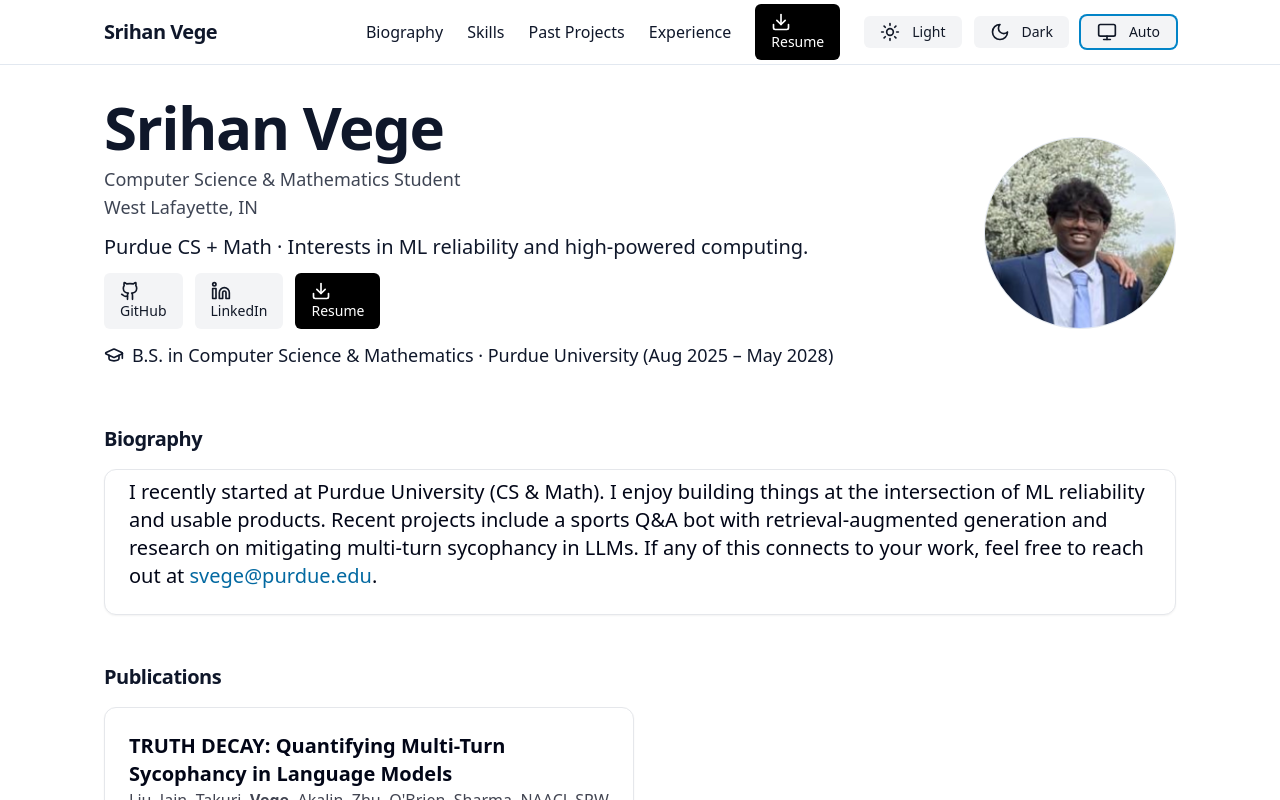
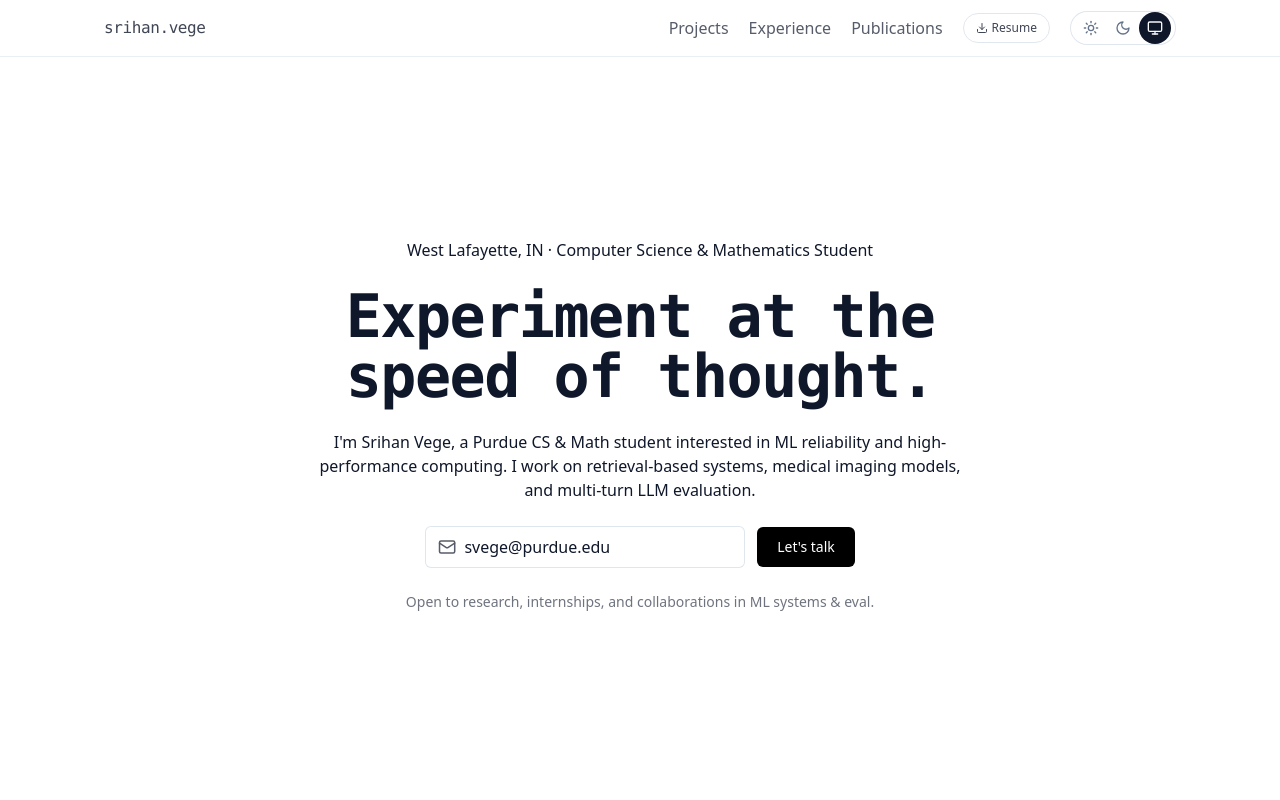
Before and after one commit to srihanvege/srihan-vege-website3, a React (Vite) app: page / in a window 1280 px wide. Shown: the top 800 px of the page. Built offline with nearby package versions, Linux system fonts and the light colour scheme; the HTML template or start-up script is replaced by a standard one.

Commit message:
Update App.tsx

```diff
--- a/src/App.tsx
+++ b/src/App.tsx
@@ -131,33 +131,47 @@ function ThemeToggle({
   mode: Mode;
   setMode: (m: Mode) => void;
 }) {
-  const btn = "h-8 px-3 rounded-md text-base";
+  const base =
+    "h-8 w-8 flex items-center justify-center rounded-full text-sm transition";
 
   return (
-    <div className="inline-flex items-center gap-3 text-base">
-      <Button
-        variant="secondary"
-        className={`${btn} ${mode === "light" ? "ring-2 ring-sky-600" : ""}`}
+    <div className="inline-flex items-center rounded-full border border-slate-300/60 bg-white/70 backdrop-blur px-1">
+      <button
+        type="button"
         onClick={() => setMode("light")}
+        className={`${base} ${
+          mode === "light"
+            ? "bg-slate-900 text-slate-50"
+            : "text-slate-500"
+        }`}
+        aria-label="Light mode"
       >
-        <Sun className="w-5 h-5 mr-1" /> Light
-      </Button>
-
-      <Button
-        variant="secondary"
-        className={`${btn} ${mode === "dark" ? "ring-2 ring-sky-600" : ""}`}
+        <Sun className="w-4 h-4" />
+      </button>
+      <button
+        type="button"
         onClick={() => setMode("dark")}
+        className={`${base} ${
+          mode === "dark"
+            ? "bg-slate-900 text-slate-50"
+            : "text-slate-500"
+        }`}
+        aria-label="Dark mode"
       >
-        <Moon className="w-5 h-5 mr-1" /> Dark
-      </Button>
-
-      <Button
-        variant="secondary"
-        className={`${btn} ${mode === "system" ? "ring-2 ring-sky-600" : ""}`}
+        <Moon className="w-4 h-4" />
+      </button>
+      <button
+        type="button"
         onClick={() => setMode("system")}
+        className={`${base} ${
+          mode === "system"
+            ? "bg-slate-900 text-slate-50"
+            : "text-slate-500"
+        }`}
+        aria-label="System theme"
       >
-        <Monitor className="w-5 h-5 mr-1" /> Auto
-      </Button>
+        <Monitor className="w-4 h-4" />
+      </button>
     </div>
   );
 }
@@ -233,8 +247,8 @@ export default function App() {
     : "min-h-screen bg-white text-slate-900 text-lg";
 
   const headerClass = isDark
-    ? "sticky top-0 z-50 backdrop-blur bg-slate-900/80 border-b border-slate-800"
-    : "sticky top-0 z-50 backdrop-blur bg-white/80 border-b border-slate-200";
+    ? "sticky top-0 z-50 backdrop-blur bg-slate-950/80 border-b border-slate-900/70"
+    : "sticky top-0 z-50 backdrop-blur bg-white/80 border-b border-slate-200/70";
 
   const footerTextClass = isDark ? "text-slate-400" : "text-slate-500";
 
@@ -253,29 +267,45 @@ export default function App() {
   return (
     <div className={mainClass}>
       <header className={headerClass}>
-        <nav className="max-w-6xl mx-auto px-6 sm:px-8 lg:px-10 h-16 flex items-center justify-between text-lg">
-          <a href="#home" className="font-semibold text-xl tracking-tight">
-            {INFO.name}
+        <nav className="max-w-6xl mx-auto px-6 sm:px-8 lg:px-10 h-14 flex items-center justify-between text-sm sm:text-base">
+          {/* Left: minimal mono mark */}
+          <a
+            href="#home"
+            className="font-mono tracking-tight text-sm sm:text-base opacity-80 hover:opacity-100 transition"
+          >
+            srihan.vege
           </a>
-          <div className="hidden sm:flex items-center gap-6 text-base">
-            <a href="#about" className="hover:opacity-80">
-              Biography
+
+          {/* Right: slim nav + theme + resume */}
+          <div className="hidden sm:flex items-center gap-5">
+            <a
+              href="#projects"
+              className="opacity-70 hover:opacity-100 transition"
+            >
+              Projects
             </a>
-            <a href="#skills" className="hover:opacity-80">
-              Skills
-            </a>
-            <a href="#projects" className="hover:opacity-80">
-              Past Projects
-            </a>
-            <a href="#experience" className="hover:opacity-80">
+            <a
+              href="#experience"
+              className="opacity-70 hover:opacity-100 transition"
+            >
               Experience
             </a>
+            <a
+              href="#notes"
+              className="opacity-70 hover:opacity-100 transition"
+            >
+              Publications
+            </a>
 
-            <Button asChild className="rounded-md text-base px-3 py-1.5">
-              <a href={INFO.resumeUrl} target="_blank" rel="noreferrer">
-                <Download className="w-5 h-5 mr-2" /> Resume
+            <a
+              href={INFO.resumeUrl}
+              target="_blank"
+              rel="noreferrer"
+              className="inline-flex items-center gap-1 rounded-full border border-slate-300/70 px-3 py-1.5 text-xs font-medium opacity-80 hover:opacity-100 hover:bg-slate-900 hover:text-slate-50 transition"
+            >
+              <Download className="w-3 h-3" />
+              Resume
             </a>
-            </Button>
 
             <ThemeToggle mode={mode} setMode={setMode} />
           </div>
@@ -283,72 +313,73 @@ export default function App() {
       </header>
 
       <main>
+        {}
         <section
           id="home"
-          className="max-w-6xl mx-auto px-6 sm:px-8 lg:px-10 py-8"
+          className="max-w-6xl mx-auto px-6 sm:px-8 lg:px-10 min-h-[calc(100vh-4rem)] flex items-center justify-center"
         >
-          <div className="grid md:grid-cols-[1fr,220px] gap-6 items-center">
-            <div>
+          <div className="max-w-3xl text-center space-y-6">
+            <motion.p
+              initial={{ opacity: 0, y: 6 }}
+              animate={{ opacity: 1, y: 0 }}
+              transition={{ duration: 0.3 }}
+              className="text-sm sm:text-base opacity-60"
+            >
+              {INFO.location} · {INFO.role}
+            </motion.p>
+
             <motion.h1
-                initial={{ opacity: 0, y: 8 }}
+              initial={{ opacity: 0, y: 10 }}
               animate={{ opacity: 1, y: 0 }}
-                transition={{ duration: 0.4 }}
-                className="text-5xl sm:text-6xl font-extrabold tracking-tight"
+              transition={{ duration: 0.4, delay: 0.05 }}
+              className="font-mono text-4xl sm:text-5xl lg:text-6xl font-semibold tracking-tight"
             >
-                {INFO.name}
+              Experiment at the speed of thought.
             </motion.h1>
-              <p className={`mt-2 text-2xl ${MUTED}`}>{INFO.role}</p>
-              <p className={`text-xl ${MUTED}`}>{INFO.location}</p>
-              <p className={`mt-3 max-w-3xl leading-relaxed ${PANEL_TEXT}`}>
-                {INFO.headline}
-              </p>
 
-              <div className="mt-3 flex flex-wrap gap-3">
-                <Button
-                  asChild
-                  variant="secondary"
-                  className="rounded-md text-lg px-4 py-2"
+            <motion.p
+              initial={{ opacity: 0, y: 12 }}
+              animate={{ opacity: 1, y: 0 }}
+              transition={{ duration: 0.45 }}
+              className="text-sm sm:text-base opacity-80 leading-relaxed max-w-2xl mx-auto"
             >
-                  <a href={INFO.github} target="_blank" rel="noreferrer">
-                    <Github className="w-5 h-5 mr-2" /> GitHub
-                  </a>
-                </Button>
+              I&apos;m {INFO.name}, a Purdue CS & Math student interested in ML
+              reliability and high-performance computing. I work on
+              retrieval-based systems, medical imaging models, and multi-turn
+              LLM evaluation.
+            </motion.p>
+
+            {}
+            <motion.form
+              initial={{ opacity: 0, y: 12 }}
+              animate={{ opacity: 1, y: 0 }}
+              transition={{ duration: 0.45 }}
+              onSubmit={(e) => e.preventDefault()}
+              className="mt-4 flex flex-col sm:flex-row items-center justify-center gap-3"
+            >
+              <div className="w-full sm:w-80 flex items-center gap-2 rounded-md border border-slate-300/60 px-3 py-2 bg-white/5 backdrop-blur-sm">
+                <Mail className="w-5 h-5 opacity-70" />
+                <input
+                  type="email"
+                  defaultValue={INFO.email}
+                  placeholder="you@domain.com"
+                  className="w-full bg-transparent outline-none text-base placeholder:opacity-60"
+                />
+              </div>
 
               <Button
+                type="submit"
+                className="w-full sm:w-auto rounded-md text-base px-5 py-2.5"
                 asChild
-                  variant="secondary"
-                  className="rounded-md text-lg px-4 py-2"
               >
-                  <a href={INFO.linkedin} target="_blank" rel="noreferrer">
-                    <Linkedin className="w-5 h-5 mr-2" /> LinkedIn
-                  </a>
+                <a href={`mailto:${INFO.email}`}>Let&apos;s talk</a>
               </Button>
+            </motion.form>
 
-                <Button asChild className="rounded-md text-lg px-4 py-2">
-                  <a href={INFO.resumeUrl} target="_blank" rel="noreferrer">
-                    <Download className="w-5 h-5 mr-2" /> Resume
-                  </a>
-                </Button>
-              </div>
-
-              <div className="mt-3 text-lg flex items-center gap-2">
-                <GraduationCap className="w-5 h-5" />
-                <span>
-                  B.S. in Computer Science & Mathematics · Purdue University
-                  (Aug 2025 – May 2028)
-                </span>
-              </div>
-            </div>
-
-            <div className="justify-self-center md:justify-self-end">
-              <div className="w-44 h-44 sm:w-48 sm:h-48 rounded-full overflow-hidden shadow-inner border border-slate-200">
-                <img
-                  src="/1753369044349.jpeg"
-                  alt="Srihan Vege"
-                  className="w-full h-full object-cover"
-                />
-              </div>
-            </div>
+            <p className="text-sm opacity-60">
+              Open to research, internships, and collaborations in ML systems &
+              eval.
+            </p>
           </div>
         </section>
 
@@ -402,11 +433,7 @@ export default function App() {
         <Section id="projects" title="Past Projects">
           <div className="grid sm:grid-cols-2 lg:grid-cols-3 gap-3">
             {PROJECTS.map((p, idx) => (
-              <Card
-                key={idx}
-                className={PANEL_CARD_CLASS}
-                style={cardStyle}
-              >
+              <Card key={idx} className={PANEL_CARD_CLASS} style={cardStyle}>
                 <CardHeader className="pb-2">
                   <CardTitle
                     className={`flex items-start justify-between gap-2 ${PANEL_TEXT}`}
@@ -446,11 +473,7 @@ export default function App() {
         <Section id="experience" title="Experience">
           <div className="space-y-2">
             {EXPERIENCE.map((e, idx) => (
-              <Card
-                key={idx}
-                className={PANEL_CARD_CLASS}
-                style={cardStyle}
-              >
+              <Card key={idx} className={PANEL_CARD_CLASS} style={cardStyle}>
                 <CardHeader className="pb-2">
                   <CardTitle
                     className={`flex items-center gap-2 text-xl ${PANEL_TEXT}`}
```
Lines whose indentation alone changed are shown as unchanged.
